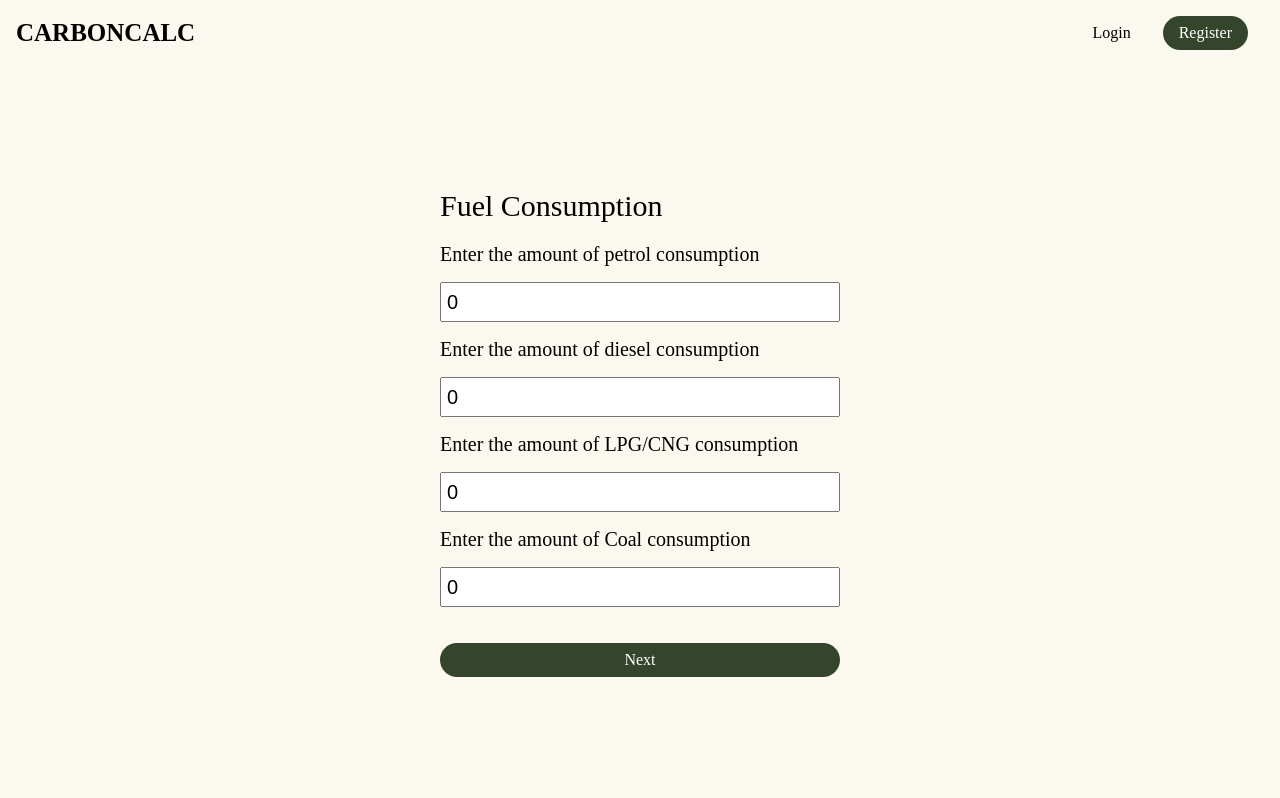
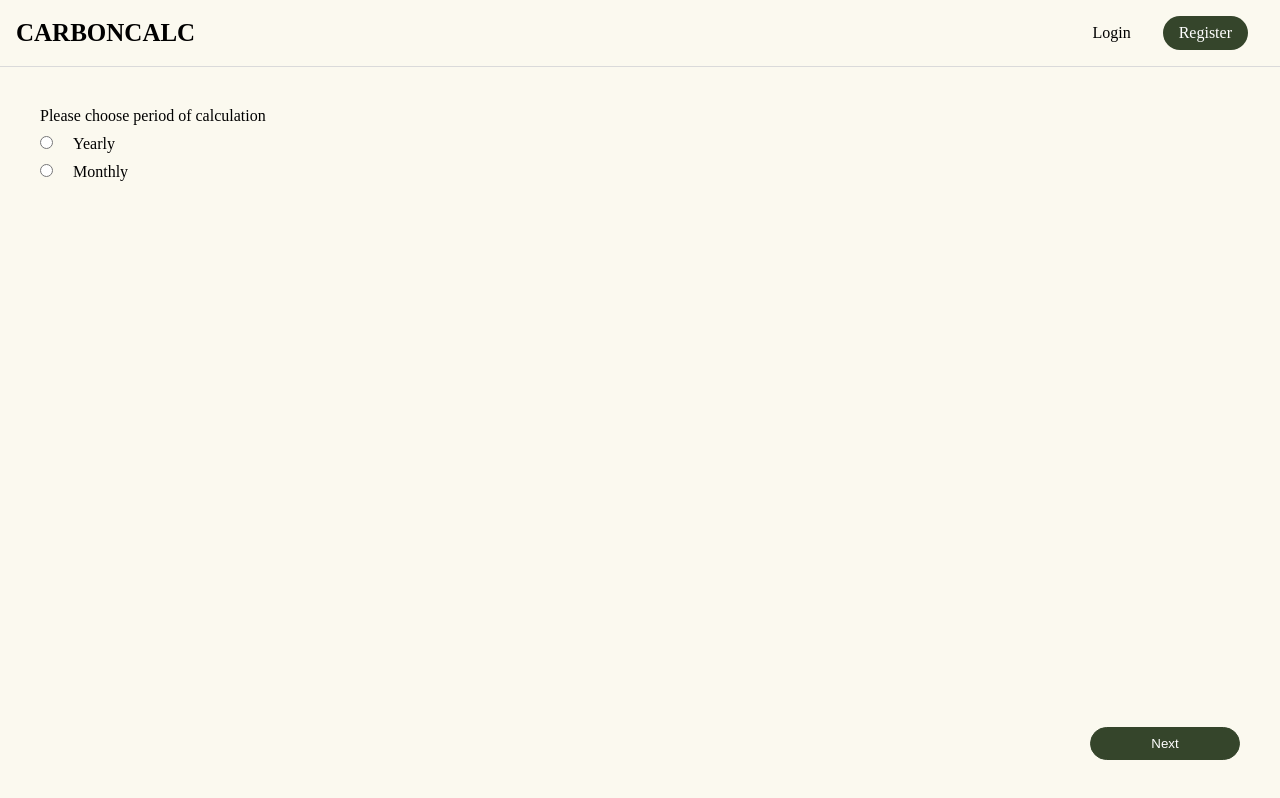
Before and after one commit to jainofcsubham/carbon_footprint, a React (Vite) app: page /dashboard in a window 1280 px wide. Built offline with nearby package versions, Linux system fonts and the light colour scheme.

Commit message:
feat: Work on Calculator UI and minor fixes

```diff
--- a/src/App.css
+++ b/src/App.css
@@ -0,0 +1,7 @@
+.page_wrapper{
+    min-height: 100vh;
+    height: 100%;
+    display: flex;
+    flex-direction: column;
+
+}
--- a/src/components/category/Category.css
+++ b/src/components/category/Category.css
@@ -6,16 +6,27 @@
 
 
 .question_wrapper{
-    max-width: 400px;
+    display: flex;
+    flex-wrap: wrap;
+}
+
+.question_box{
+    max-width: 500px;
     width: 100%;
+    margin-right: 40px;
+}
+
+.question_box{
+    font-size: 16px;
 }
 
 .number_input{
-    max-width: 400px;
-    width: 100%;
+    /* max-width: 400px; */
+    /* width: 100%; */
     height: 40px;
     padding: 5px;
     font-size: 20px;
+    width: 100%;
 }
 
 .radio_input{
@@ -26,3 +37,8 @@
 .radio_wrapper{
     margin: 10px 0;
 }
+
+.input_box{
+    margin-top: 5px;
+    margin-bottom: 20px;
+}
--- a/src/components/category/Category.tsx
+++ b/src/components/category/Category.tsx
@@ -66,18 +66,17 @@ export const Category = (props: CategoryProps) => {
   return (
     <>
       <div className=" question_wrapper">
-        <div className="category_heading"> {localCategory.category}</div>
         {localCategory.questions.map((question, index) => {
           return (
             <React.Fragment key={index}>
               <div className="question_box">
-                <div className="question">{question.question}</div>
-                <div className="answer">
+                <div className="question_box">{question.question}</div>
+                <div className="input_box">
                   {question.type == "input" ? (
                     <input
                       className="number_input"
-                      type="  "
-                      value={question.answer}
+                      type="text"
+                      value={ question.answer > 0 ? question.answer : ''}
                       onChange={(e: React.ChangeEvent<HTMLInputElement>) =>
                         onNumberChange(Number(e.target.value), index)
                       }
--- a/src/components/header/Header.css
+++ b/src/components/header/Header.css
@@ -1,5 +1,9 @@
 .header_container{
     background-color: #FBF9EF;
+    border-bottom: 1px solid rgb(218, 218, 218);
+    position: sticky;
+    top: 0;
+    z-index: 999;
 }
 
 .header_wrapper{
@@ -9,7 +13,6 @@
     width: 100%;
     max-width: 1400px;
     margin: 0 auto;
-
 }
 
 
--- a/src/components/header/Header.tsx
+++ b/src/components/header/Header.tsx
@@ -14,11 +14,14 @@ export const Header = () => {
     navigate("/register");
   }
 
+  const goToHome = () => {
+    navigate("/");
+  }
   return (
     <>
         <div className='header_container'>
           <div className='header_wrapper'>
-              <div className='logo'>CARBONCALC</div>
+              <div className='logo' onClick={goToHome}>CARBONCALC</div>
               <div className='nav_bar'>
                   {/* <div className='nav_item'>About</div>
                   <div className='nav_item'>Calculator</div>
--- a/src/components/hero/Hero.css
+++ b/src/components/hero/Hero.css
@@ -3,7 +3,7 @@
     flex-direction: column;
     padding: 96px 48px;
     align-items: center;
-    background-color: #FBF9EF;
+    /* background-color: #FBF9EF; */
 
 }
 
--- a/src/index.css
+++ b/src/index.css
@@ -2,15 +2,15 @@
     margin: 0;
     padding: 0;
     box-sizing: border-box;
-    /* background-color: #FBF9EF; */
 }
 
-body,html{
-    height: 100%;
+
+
+body{
+    min-height: 100%;
+    background-color: #FBF9EF;
 }
 
 #root{
-    height: 100%;
-    display: flex;
-    flex-direction: column;
+    min-height: 100vh;
 }
--- a/src/pages/dashboard/Dashboard.css
+++ b/src/pages/dashboard/Dashboard.css
@@ -1,22 +1,56 @@
 .question_container,.calculation_container{
-    background-color: #FBF9EF;
-    height: 100%;
     display: flex;
     flex-direction: column;
+    /* align-items: center;
+    justify-content: center; */
+    padding:  0 40px;
+    flex-grow: 1;
+}
+
+.category_title{
+    width: 100%;
+    font-size: 25px;
+    margin: 20px 0;
+}
+
+.form_container{
+    flex-grow: 1;
+}
+
+.question_footer{
+    display: flex;
+    justify-content: space-between;
+    margin-top: auto;
+    margin-bottom: 40px;
+    width: 100%;
     align-items: center;
+}
+
+.back_button{
+    border: 1px solid #35452B;
+    border-radius: 48px;
+    padding: 8px 16px;
+    color: #35452B;
+    min-width: 150px;
+    width: 100%;
+    display: flex;
     justify-content: center;
+    cursor: pointer;
+    background-color: transparent;
+    margin: 0 20px 0 0;
 }
+
 .submit_button{
     background-color: #35452B;
     border-radius: 48px;
     padding: 8px 16px;
     color: white;
-    max-width: 400px;
+    min-width: 150px;
     width: 100%;
     display: flex;
     justify-content: center;
     cursor: pointer;
-    margin-top: 20px;
+    border: 1px solid #35452B;
 }
 
 .submit_button:hover{
@@ -25,6 +59,8 @@
 
 .calculation_container{
     font-size: 40px;
+    justify-content: center;
+    align-items: center;
 }
 
 .title_box,.footer_title_box{
@@ -37,6 +73,29 @@
     font-weight: bold;
 }
 
-.footer_title_box{
+.footer_disclaimer{
+    font-style: italic;
+    font-weight: 10px;
+}
 
+.action_item_container{
+    display: flex;
 }
+
+.re_calculate_button{
+    max-width: 150px;
+    width: 100%;
+
+    background-color: #35452B;
+    border-radius: 48px;
+    padding: 8px 16px;
+    color: white;
+    display: flex;
+    justify-content: center;
+    cursor: pointer;
+    border: 1px solid #35452B;
+}
+
+.re_calculate_button:hover{
+    background-color: #727D6B;
+}
--- a/src/pages/dashboard/Dashboard.tsx
+++ b/src/pages/dashboard/Dashboard.tsx
@@ -20,31 +20,52 @@ interface Category {
   questions: Array<Question>;
 }
 
-export const Dashboard = () => {
-  const [questions, setQuestions] = useState<Array<Category>>([
+const staticQuestions: Array<Category> = [
+  {
+    category : "",
+    questions:[
+      {
+        question: "Please choose period of calculation",
+        answer: -1,
+        type: "radio",
+        factor: 0,
+        options: [
+          {
+            label: "Yearly",
+            value: 0,
+            factor: 0,
+          },
+          {
+            label: "Monthly",
+            value: 1,
+            factor: 0,
+          },]
+      }
+    ]
+  },
   {
     category: "Fuel Consumption",
     questions: [
       {
-          question: "Enter the amount of petrol consumption",
+        question: "Enter the amount of petrol consumption(kg)",
         type: "input",
         answer: 0,
         factor: 2.34,
       },
       {
-          question: "Enter the amount of diesel consumption",
+        question: "Enter the amount of diesel consumption(kg)",
         type: "input",
         answer: 0,
         factor: 2.71,
       },
       {
-          question: "Enter the amount of LPG/CNG consumption",
+        question: "Enter the amount of LPG/CNG consumption(kg/litre)",
         type: "input",
         answer: 0,
         factor: 2.07,
       },
       {
-          question: "Enter the amount of Coal consumption",
+        question: "Enter the amount of Coal consumption(kg)",
         type: "input",
         answer: 0,
         factor: 2.5,
@@ -56,7 +77,7 @@ export const Dashboard = () => {
     questions: [
       {
         question:
-            "Enter the amount of electricity consumed from non-renewable resources",
+          "Enter the amount of electricity consumed from non-renewable resources(kwh)",
         type: "input",
         answer: 0,
         factor: 0.708,
@@ -67,43 +88,43 @@ export const Dashboard = () => {
     category: "Travel",
     questions: [
       {
-          question: "Enter the distance travelled in Flights ",
+        question: "Enter the distance travelled in Flights(km) ",
         answer: 0,
         type: "input",
         factor: 0.121,
       },
       {
-          question: "Enter the distance travelled in Trains ",
+        question: "Enter the distance travelled in Trains(km) ",
         answer: 0,
         type: "input",
         factor: 0.0078,
       },
       {
-          question: "Enter the distance travelled in Metro ",
+        question: "Enter the distance travelled in Metro(km)",
         answer: 0,
         type: "input",
         factor: 0.0139,
       },
       {
-          question: "Enter the distance travelled in Bus ",
+        question: "Enter the distance travelled in Bus(km)",
         answer: 0,
         type: "input",
         factor: 0.054,
       },
       {
-          question: "Enter the distance travelled in Electric Bus ",
+        question: "Enter the distance travelled in Electric Bus(km)",
         answer: 0,
         type: "input",
         factor: 0.03782,
       },
       {
-          question: "Enter the distance travelled in Car ",
+        question: "Enter the distance travelled in Car(km)",
         answer: 0,
         type: "input",
         factor: 0.1431,
       },
       {
-          question: "Enter the distance travelled in Electric Car ",
+        question: "Enter the distance travelled in Electric Car(km)",
         answer: 0,
         type: "input",
         factor: 0.1035,
@@ -114,7 +135,7 @@ export const Dashboard = () => {
     category: "Food Habits",
     questions: [
       {
-          question: "Please select your meal preference",
+        question: "Please choose your meal preference",
         answer: 0,
         type: "radio",
         factor: 0,
@@ -148,7 +169,10 @@ export const Dashboard = () => {
       },
     ],
   },
-  ]);
+];
+
+export const Dashboard = () => {
+  const [questions, setQuestions] = useState<Array<Category>>(staticQuestions);
 
   const [finalAnswer, setFinalAnswer] = useState<{
     isCalculationDone: boolean;
@@ -160,31 +184,6 @@ export const Dashboard = () => {
 
   const [currentCategoryDetails, setCurrentCategoryDetails] =
     useState<number>(0);
-
-  // const setAnswerToQuestion = ({
-  //   questionIndex,
-  //   answer,
-  // }: {
-  //   questionIndex: number;
-  //   answer: number;
-  // }) => {
-  //   setQuestions(
-  //     questions.map((category, index) => {
-  //       if (index == currentCategoryDetails) {
-  //         return {
-  //           ...category,
-  //           questions: category.questions.map((question, qIndex) => {
-  //             if (qIndex == questionIndex) {
-  //               return { ...question, answer };
-  //             }
-  //             return { ...question };
-  //           }),
-  //         };
-  //       }
-  //       return category;
-  //     })
-  //   );
-  // };
 
   const onNext = () => {
     setCurrentCategoryDetails(currentCategoryDetails + 1);
@@ -207,6 +206,15 @@ export const Dashboard = () => {
       category.questions.forEach((each) => {
         if (each.type == "input") {
           ans = ans + each.answer * each.factor;
+        }else if (each.type == "radio" && category.category == "Food Habits") {
+          if (each.options && each.options.length) {
+            let dividingFactor = questions[0].questions[0].answer == 0 ? 1 : 12;
+            each.options.forEach((option) => {
+              if (option.value == each.answer) {
+                ans = ans + (option.factor/dividingFactor);
+              }
+            });
+          }
         } else if (each.type == "radio") {
           if (each.options && each.options.length) {
             each.options.forEach((option) => {
@@ -225,40 +233,83 @@ export const Dashboard = () => {
     });
   };
 
+  const onBack = () => {
+    setCurrentCategoryDetails(currentCategoryDetails - 1);
+  };
+
+  const reCalculate = () => {
+    setQuestions(staticQuestions);
+    setCurrentCategoryDetails(0);
+    setFinalAnswer({
+      isCalculationDone: false,
+      answer: 0.0,
+    });
+  };
+
   return (
     <>
+      <div className="page_wrapper">
         <Header />
         {!finalAnswer.isCalculationDone ? (
           <>
             <div className="question_container">
+              <div className="category_title">
+                {questions[currentCategoryDetails].category}
+              </div>
+              <div className="form_container">
                 <Category
                   category={questions[currentCategoryDetails]}
                   setCategoryAnswers={setCategoryAnswers}
                 />
+              </div>
+              <div className="question_footer">
+                <div className="footer_disclaimer">
+                  {
+                    currentCategoryDetails != 0 ? <>**Please enter details based on {questions[0].questions[0].answer == 0 ? "yearly" : "monthly"} consumption.**</> : <></>
+                  }
+                </div>
+                <div className="action_item_container">
+                  {currentCategoryDetails != 0 ? (
+                    <button className="back_button" onClick={onBack}>
+                      Back
+                    </button>
+                  ) : (
+                    <></>
+                  )}
+
                   {currentCategoryDetails < questions.length - 1 ? (
                     <>
-                <div className="submit_button" onClick={onNext}>
+                      <button className="submit_button" onClick={onNext}>
                         Next
+                      </button>
+                    </>
+                  ) : (
+                    <>
+                      <button className="submit_button" onClick={onSubmit}>
+                        Submit
+                      </button>
+                    </>
+                  )}
+                </div>
+              </div>
             </div>
           </>
         ) : (
           <>
-                <div className="submit_button" onClick={onSubmit}>
-                  Submit
+            <div className="calculation_container">
+              <div className="title_box"> Your estimated {questions[0].questions[0].answer == 0 ? "yearly" : "monthly"} carbon footprint</div>
+              <div className="emission_box">
+                {" "}
+                {finalAnswer.answer.toFixed(2)}{" "}
+              </div>
+              <div className="footer_title_box">
+                Total CO<sub>2</sub> emission in Kgs
+              </div>
+              <button className="re_calculate_button" onClick={reCalculate}>Re-calculate</button>
             </div>
           </>
         )}
       </div>
     </>
-      ) : (
-        <>
-          <div className="calculation_container">
-            <div className="title_box"> Your estimated carbon footprint</div>
-            <div className="emission_box"> {finalAnswer.answer.toFixed(2)} </div>
-            <div className="footer_title_box">Total CO<sub>2</sub> emission in Kgs</div>
-          </div>
-        </>
-      )}
-    </>
   );
 };
--- a/src/pages/login/Login.css
+++ b/src/pages/login/Login.css
@@ -1,8 +1,9 @@
 .login_container{
-    background-color: #FBF9EF;
+    /* background-color: #FBF9EF; */
     display: flex;
     width: 100%;
-    height: 100%;
+    /* height: 100%; */
+    flex-grow: 1;
 }
 
 .login-form {
--- a/src/pages/login/Login.tsx
+++ b/src/pages/login/Login.tsx
@@ -26,14 +26,14 @@ export const Login = () => {
 
   const handleLogin = () => {
     // Add your login logic here
-    if(credentials.password && credentials.username){
+    if (credentials.password && credentials.username) {
       nav("/dashboard");
     }
   };
   return (
     <>
+      <div className="page_wrapper">
         <Header />
-
         <div className="login_container">
           <div className="login-form">
             <div className="form-group">
@@ -63,7 +63,7 @@ export const Login = () => {
             </div>
           </div>
         </div>
-
+      </div>
     </>
   );
 };
```
Also changed, not shown: src/App.tsx (+8 -0 lines). Lines whose indentation alone changed are shown as unchanged.
